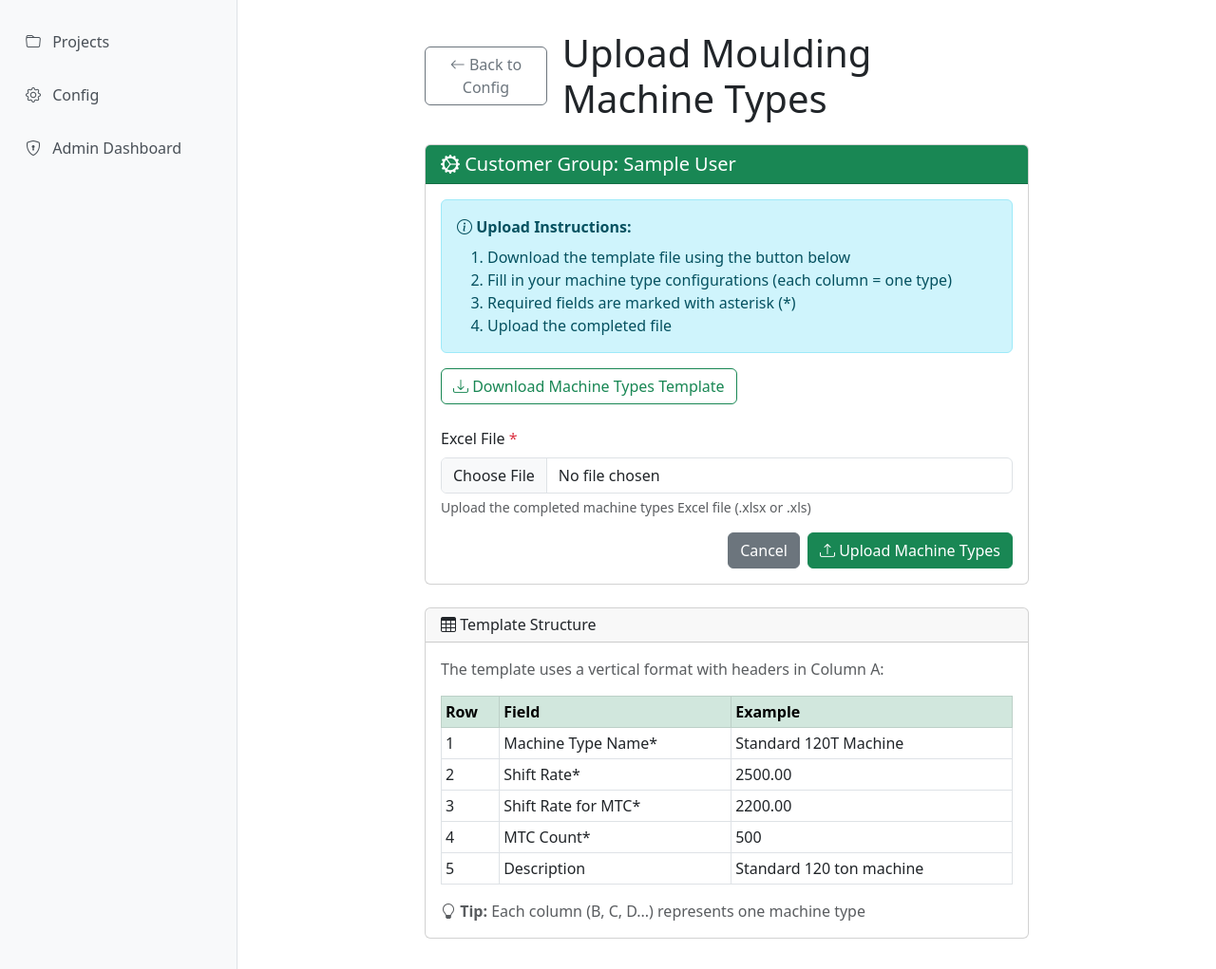
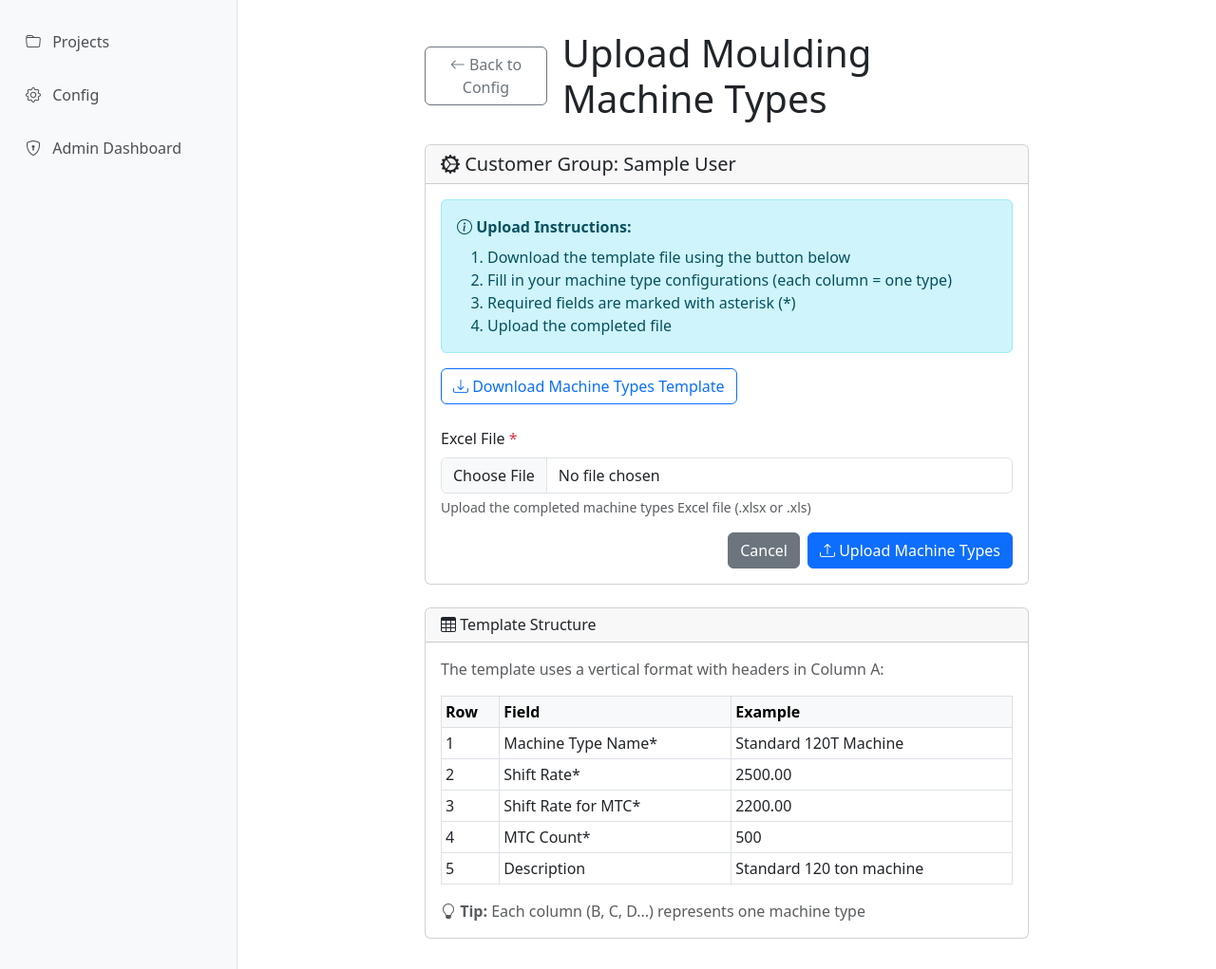
Before and after one commit to the-xperimentalist/pppl, a Django app: page /customer-groups/1/upload-machine-types/ in a window 1280 px wide. Shown: the part 56-1077 px from the top of the page at 95% size. Run offline with Django 4.2, Linux system fonts and the light colour scheme; a user stored in the database is signed in; tables that the repository leaves empty hold one stand-in row (values such as "Sample post").

Commit message:
Standard design pattern

```diff
--- a/templates/core/upload_machine_types.html
+++ b/templates/core/upload_machine_types.html
@@ -13,7 +13,7 @@
         </div>
 
         <div class="card mb-4">
-            <div class="card-header bg-success text-white">
+            <div class="card-header">
                 <h5 class="mb-0"><i class="bi bi-gear-wide-connected"></i> Customer Group: {{ customer_group.name }}</h5>
             </div>
             <div class="card-body">
@@ -29,7 +29,7 @@
                 </div>
 
                 <div class="mb-4">
-                    <a href="{% url 'download_machine_types_template' %}" class="btn btn-outline-success">
+                    <a href="{% url 'download_machine_types_template' %}" class="btn btn-outline-primary">
                         <i class="bi bi-download"></i> Download Machine Types Template
                     </a>
                 </div>
@@ -47,7 +47,7 @@
                         <a href="{% url 'config' %}" class="btn btn-secondary">
                             Cancel
                         </a>
-                        <button type="submit" class="btn btn-success">
+                        <button type="submit" class="btn btn-primary">
                             <i class="bi bi-upload"></i> Upload Machine Types
                         </button>
                     </div>
@@ -64,7 +64,7 @@
                 <p class="text-muted">The template uses a vertical format with headers in Column A:</p>
                 <table class="table table-sm table-bordered">
                     <thead>
-                        <tr class="table-success">
+                        <tr class="table-light">
                             <th>Row</th>
                             <th>Field</th>
                             <th>Example</th>
--- a/templates/core/upload_material_types.html
+++ b/templates/core/upload_material_types.html
@@ -13,7 +13,7 @@
         </div>
 
         <div class="card mb-4">
-            <div class="card-header bg-primary text-white">
+            <div class="card-header">
                 <h5 class="mb-0"><i class="bi bi-box"></i> Customer Group: {{ customer_group.name }}</h5>
             </div>
             <div class="card-body">
@@ -64,7 +64,7 @@
                 <p class="text-muted">The template uses a vertical format with headers in Column A:</p>
                 <table class="table table-sm table-bordered">
                     <thead>
-                        <tr class="table-primary">
+                        <tr class="table-light">
                             <th>Row</th>
                             <th>Field</th>
                             <th>Example</th>
```
Also changed, not shown: templates/core/upload_assembly_types.html (+4 -4 lines), templates/core/upload_packaging_types.html (+4 -4 lines).
